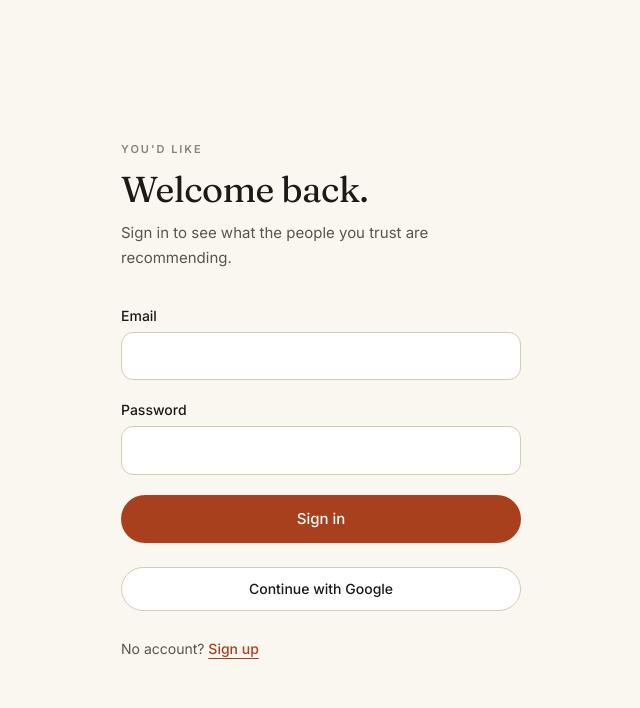
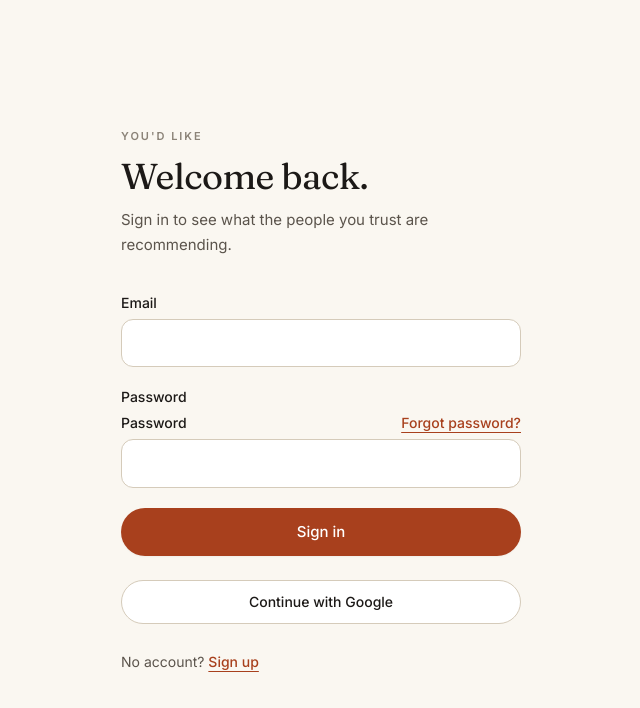
Before and after one commit to seeckerstein/recommendly, a Next.js app in the folder apps/web/: page /auth/login in a window 1280 px wide. Shown: the top 708 px of the page, without its empty margins (319-959 px from the left). Built offline with nearby package versions, Linux system fonts and the light colour scheme.

Commit message:
add Forgot password link to sign-in page

```diff
--- a/apps/web/src/app/auth/login/page.tsx
+++ b/apps/web/src/app/auth/login/page.tsx
@@ -60,6 +60,12 @@ function LoginForm() {
           </Field>
 
           <Field htmlFor="password" label="Password">
+            <div className="flex items-baseline justify-between">
+              <label htmlFor="password" className="text-sm font-medium text-ink">Password</label>
+              <Link href="/auth/forgot-password" className="text-sm font-medium text-accent underline underline-offset-4">
+                Forgot password?
+              </Link>
+            </div>
             <Input
               id="password"
               type="password"
```
